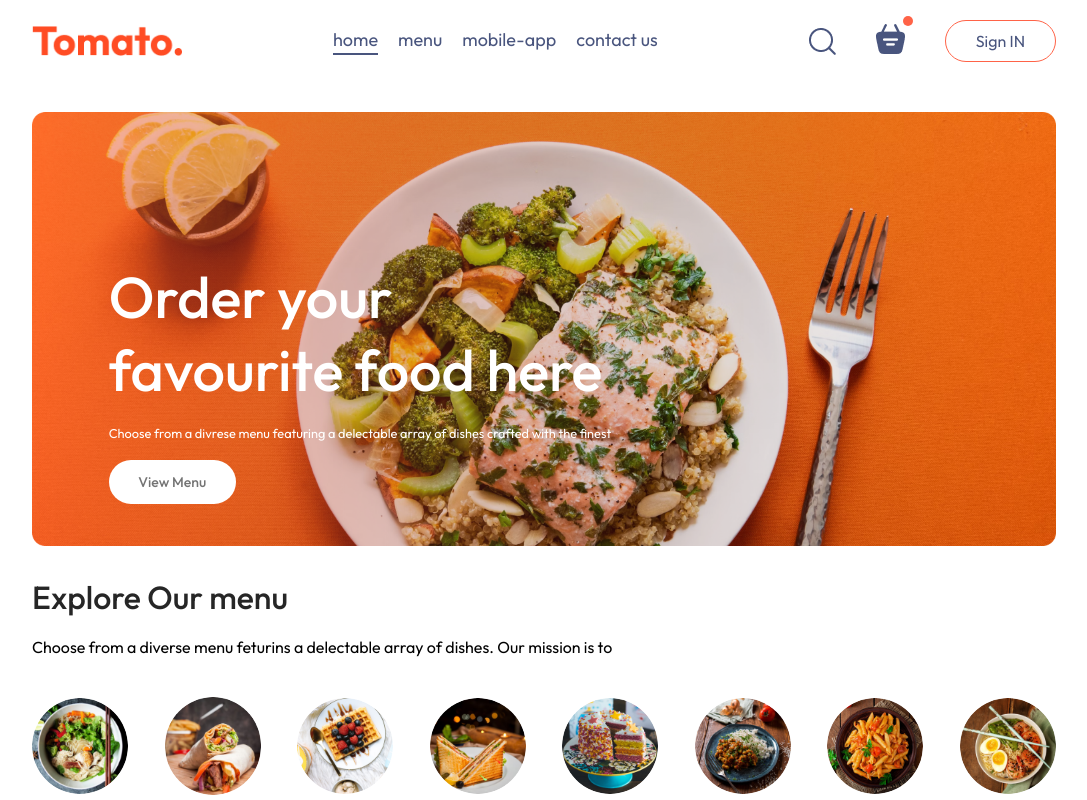
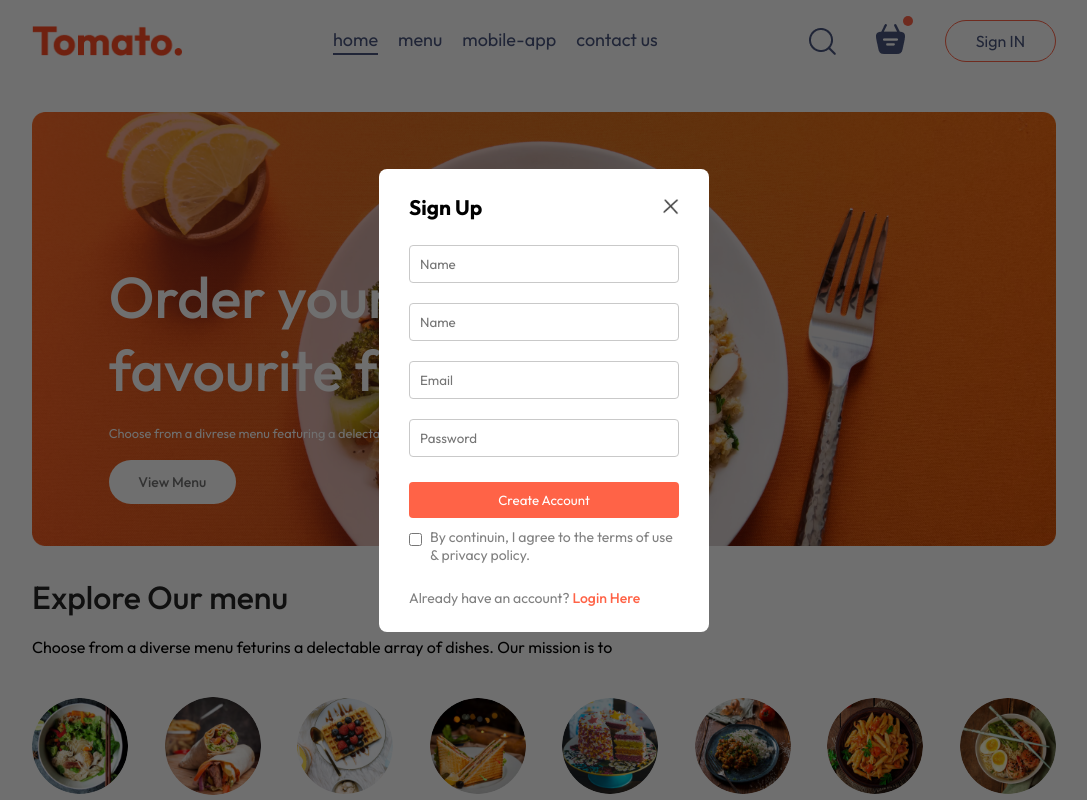
Before and after one commit to Bipin-Kalakheti/KhajaGhar, a React (Vite) app in the folder frontend/: page / in a window 1280 px wide. Both pictures are taken after a click on the button "Sign IN". Shown: the top 800 px of the page, without its empty margins (96-1183 px from the left). Built offline with nearby package versions, Linux system fonts and the light colour scheme.

Commit message:
add Login/Sign up component

```diff
--- a/frontend/src/App.jsx
+++ b/frontend/src/App.jsx
@@ -4,12 +4,17 @@ import Home from "./pages/Home/Home";
 import PlaceOrder from "./pages/PlaceOrder/PlaceOrder";
 import Cart from "./pages/Cart/Cart";
 import Footer from "./components/Footer/Footer";
+import { useState } from "react";
+import LoginPopup from "./components/LoginPopup/LoginPopup";
 
 const App = () => {
+  const [showLogin, setShowLogin] = useState(false);
+
   return (
     <>
+      {showLogin ? <LoginPopup setShowLogin={setShowLogin} /> : <></>}
       <div className="app">
-        <Navbar />
+        <Navbar setShowLogin={setShowLogin} />
         <Routes>
           <Route path="/" element={<Home />} />
           <Route path="/cart" element={<Cart />} />
--- /dev/null
+++ b/frontend/src/components/LoginPopup/LoginPopup.jsx
@@ -0,0 +1,50 @@
+import { useState } from "react";
+import "./loginPopup.css";
+import { assets } from "../../assets/assets";
+
+const LoginPopup = ({ setShowLogin }) => {
+  const [currState, setCurrState] = useState("Sign Up");
+
+  return (
+    <div className="loginPopup">
+      <form action="" className="loginPopup-Container">
+        <div className="loginPopup-title">
+          <h2>{currState}</h2>
+          <img
+            src={assets.cross_icon}
+            onClick={() => setShowLogin(false)}
+            alt=""
+          />
+        </div>
+        <div className="loginPopup-inputs">
+          {currState === "Login" ? (
+            <></>
+          ) : (
+            <input type="text" placeholder="Name" required />
+          )}
+          <input type="text" placeholder="Name" required />
+          <input type="email" placeholder="Email" required />
+          <input type="password" placeholder="Password" required />
+        </div>
+        <button>{currState === "Sign Up" ? "Create Account" : "Login"}</button>
+        <div className="loginPopup-condition">
+          <input type="checkbox" required />
+          <p>By continuin, I agree to the terms of use & privacy policy.</p>
+        </div>
+        {currState === "Login" ? (
+          <p>
+            Create a new account?{" "}
+            <span onClick={() => setCurrState("Sign Up")}>Click Here</span>
+          </p>
+        ) : (
+          <p>
+            Already have an account?{" "}
+            <span onClick={() => setCurrState("Login")}>Login Here</span>
+          </p>
+        )}
+      </form>
+    </div>
+  );
+};
+
+export default LoginPopup;
--- /dev/null
+++ b/frontend/src/components/LoginPopup/loginPopup.css
@@ -0,0 +1,72 @@
+.loginPopup {
+  position: absolute;
+  z-index: 1;
+  width: 100%;
+  height: 100%;
+  background-color: #00000090;
+  display: grid;
+}
+
+.loginPopup-Container {
+  place-self: center;
+  width: max(23vw, 330px);
+  color: #808080;
+  background-color: white;
+  display: flex;
+  flex-direction: column;
+  gap: 25px;
+  padding: 25px 30px;
+  border-radius: 8px;
+  font-size: 14px;
+  animation: fadeIn 0.5s;
+}
+
+.loginPopup-title {
+  display: flex;
+  justify-content: space-between;
+  align-items: center;
+  color: black;
+}
+.loginPopup-title img {
+  width: 16px;
+  cursor: pointer;
+}
+
+.loginPopup-inputs {
+  display: flex;
+  flex-direction: column;
+  gap: 20px;
+}
+
+.loginPopup-inputs input {
+  outline: none;
+  border: 1px solid #c9c9c9;
+  padding: 10px;
+  border-radius: 4px;
+}
+.loginPopup-Container button {
+  border: none;
+  padding: 10px;
+  border-radius: 4px;
+  color: white;
+  background-color: tomato;
+  font-variation-settings: 15px;
+  cursor: pointer;
+}
+
+.loginPopup-condition {
+  display: flex;
+  align-items: start;
+  gap: 8px;
+  margin-top: -15px;
+
+  input {
+    margin-top: 5px;
+  }
+}
+
+.loginPopup p span {
+  color: tomato;
+  font-weight: 500;
+  cursor: pointer;
+}
--- a/frontend/src/components/Navbar/Navbar.jsx
+++ b/frontend/src/components/Navbar/Navbar.jsx
@@ -4,7 +4,7 @@ import { useState } from "react";
 
 import { Link } from "react-router-dom";
 
-const Navbar = () => {
+const Navbar = ({ setShowLogin }) => {
   const [menu, setMenu] = useState("home");
 
   return (
@@ -46,7 +46,7 @@ const Navbar = () => {
           <img src={assets.basket_icon} alt="" />
           <div className="dot"></div>
         </div>
-        <button>Sign IN</button>
+        <button onClick={() => setShowLogin(true)}>Sign IN</button>
       </div>
     </div>
   );
```
